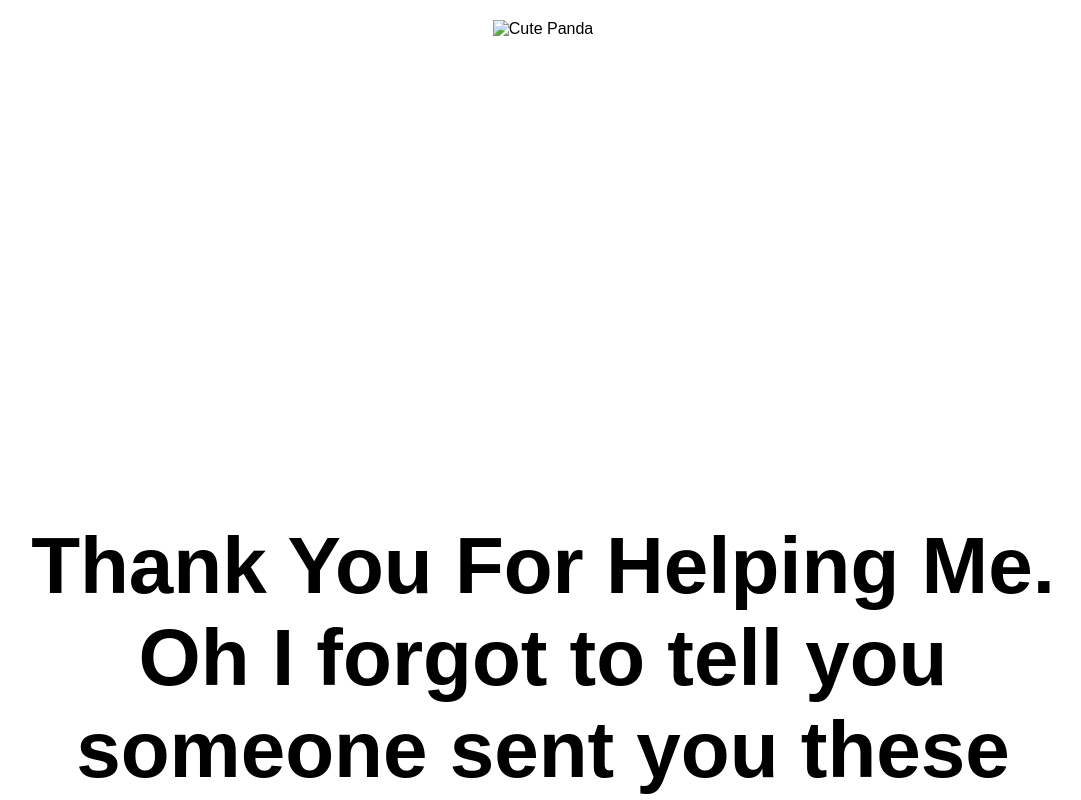
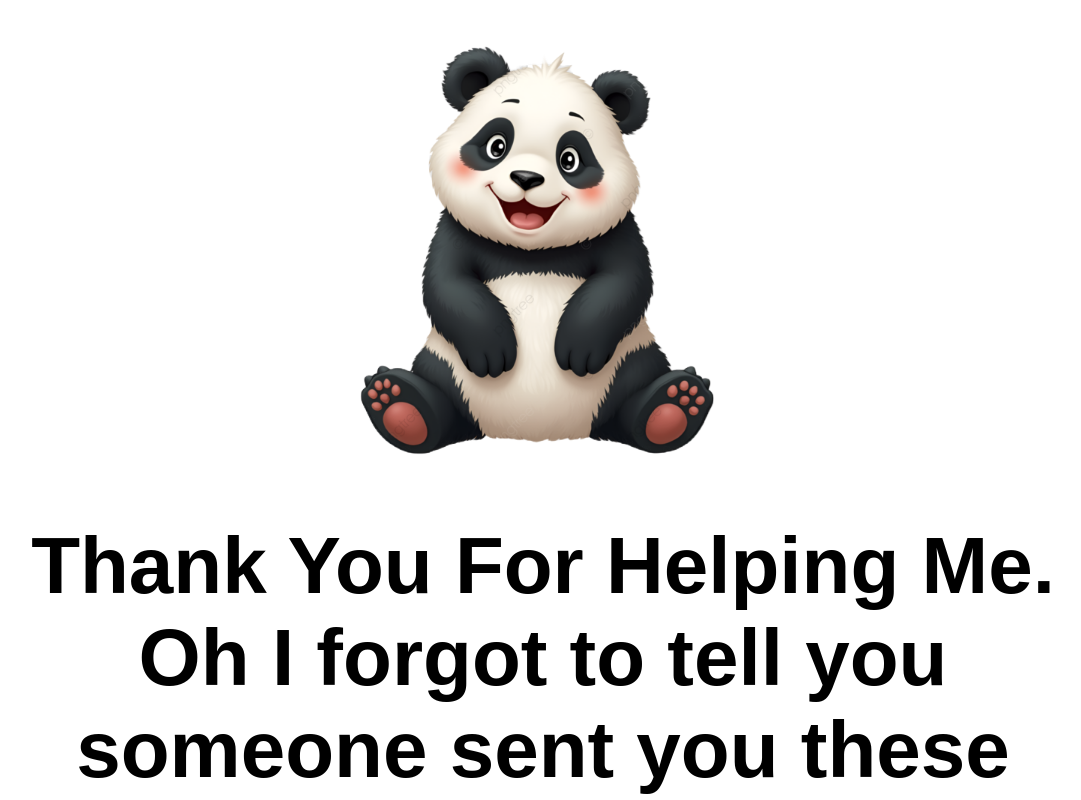
Before and after one commit to PatelKrrish/Just4Panda, a plain HTML site: page typage.html in a window 1280 px wide. Shown: the top 800 px of the page, without its empty margins (97-1178 px from the left). Drawn offline with Linux system fonts and the light colour scheme.

Commit message:
Update typage.html

```diff
--- a/typage.html
+++ b/typage.html
@@ -8,7 +8,7 @@
 </head>
 <body>
     <div class="image">
-        <img src="assets/pngtree-a-baby-panda-with-big-belly-watching-sitting-on-floor-png-image_15422516.png" alt="Cute Panda">
+        <img src="pngtree-a-baby-panda-with-big-belly-watching-sitting-on-floor-png-image_15422516.png" alt="Cute Panda">
     </div>
     <h1>
         Thank You For Helping Me.<br>
@@ -21,4 +21,5 @@
         <a href="https://meet.google.com/ccu-jvfs-xuu"><button>Want to have a Meet</button></a>
     </div>
 </body>
+
 </html>
```
